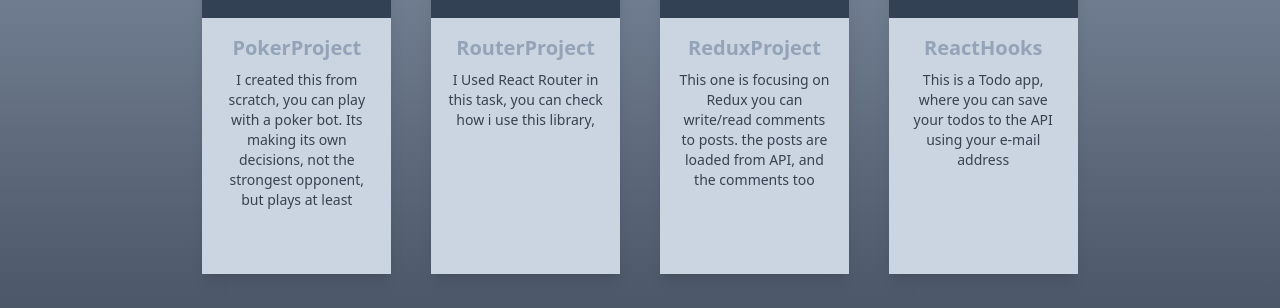
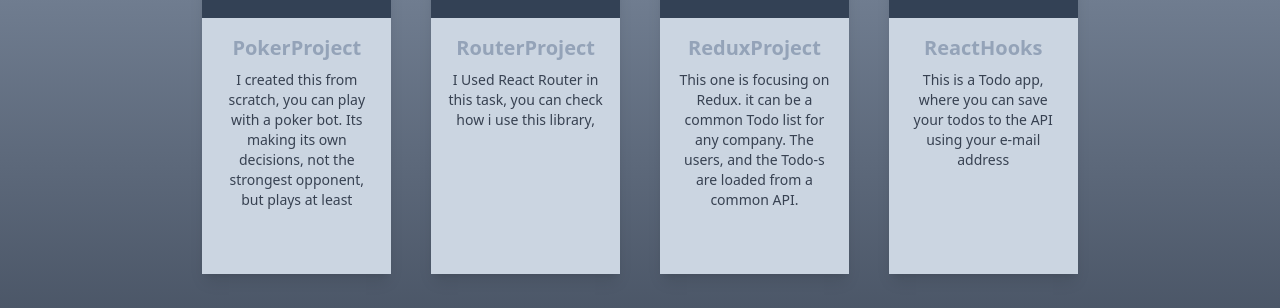
Before and after one commit to Lun4trick/portfolio_P, a React (Create React App) app: page /#/projects in a window 1280 px wide. Shown: the part 314-622 px from the top of the page. Built offline with nearby package versions, Linux system fonts and the light colour scheme.

Commit message:
fixed one project desc

```diff
--- a/src/Components/Projects/projectCards.ts
+++ b/src/Components/Projects/projectCards.ts
@@ -19,9 +19,9 @@
   {
     title: 'ReduxProject',
     type: 'Used Redux',
-    description: 'This one is focusing on Redux\n' +
-    'you can write/read comments to posts.\n' +
-    'the posts are loaded from API, and the comments too\n',
+    description: 'This one is focusing on Redux.\n' +
+    'it can be a common Todo list for any company.\n' +
+    'The users, and the Todo-s are loaded from a common API.\n',
     url: 'https://lun4trick.github.io/react_redux-list-of-todos/'
   },
   {
```
